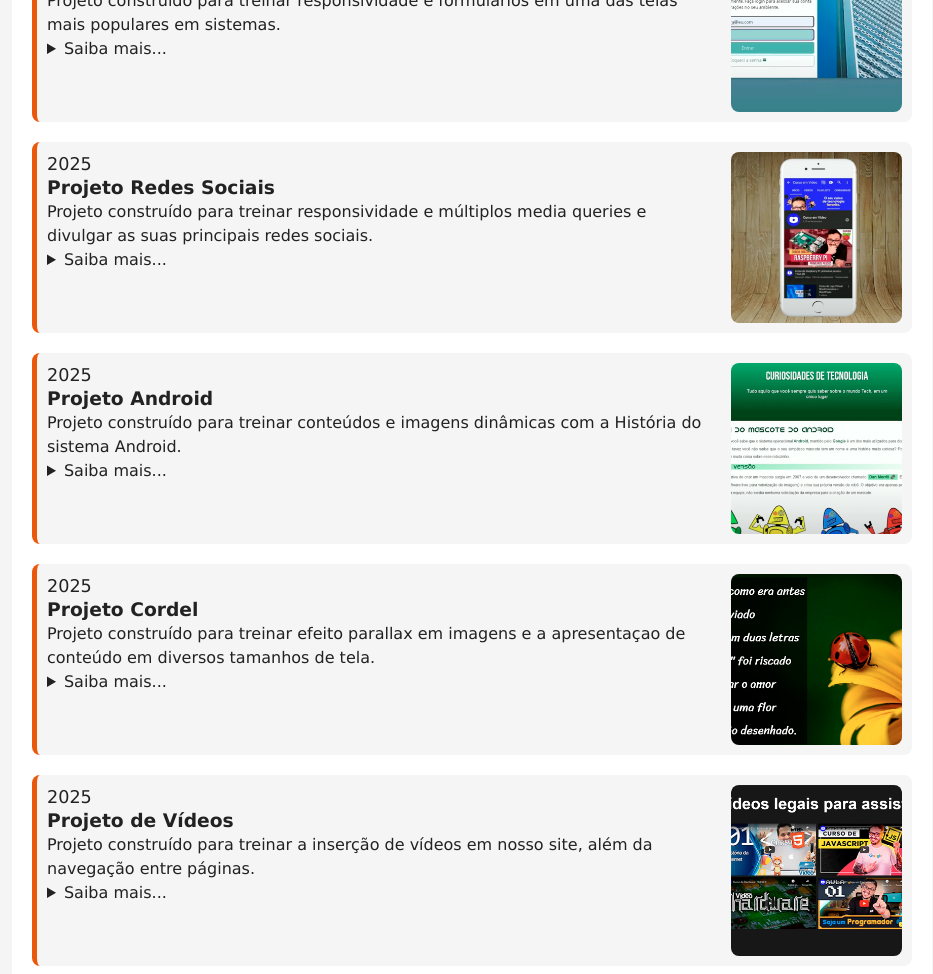
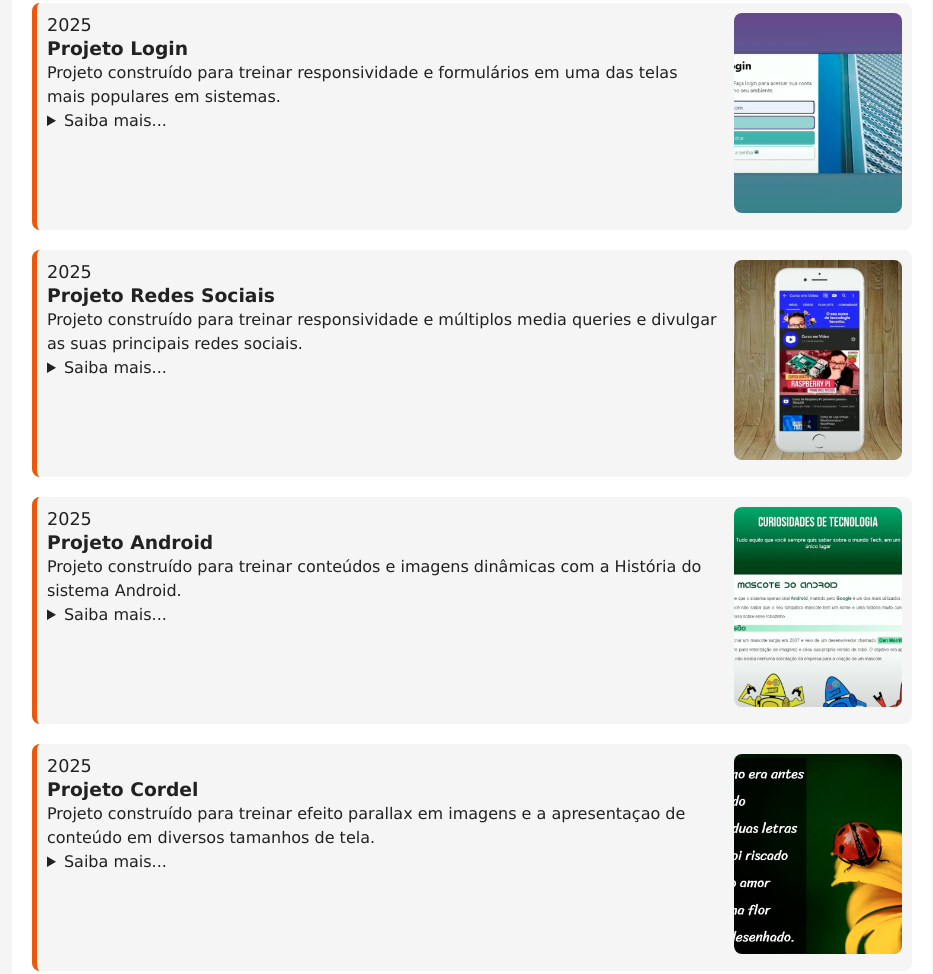
Before and after one commit to victormfmarques/projeto-portfolio, a plain HTML site: page index.html in a window 1280 px wide. Shown: the part 1750-2724 px from the top of the page, without its empty margins (328-1261 px from the left). Drawn offline with Linux system fonts and the light colour scheme.

Commit message:
ancora nas imagens

```diff
--- a/estilos/style.css
+++ b/estilos/style.css
@@ -248,7 +248,6 @@ section#detalhes article#projetos div#projetos-container div.projeto {
   border-radius: 8px;
   padding: 10px;
   transition: border-width .5s ease-in-out, border-color .5s ease-in-out;
-  flex-direction: row-reverse;
 }
 
 section#detalhes article#projetos div#projetos-container div.projeto:hover {
@@ -261,7 +260,7 @@ section#detalhes article#projetos div#projetos-container div.projeto p.ano {
   font-size: 1.1em;
 }
 
-section#detalhes article#projetos div#projetos-container div.projeto img.foto {
+section#detalhes article#projetos div#projetos-container div.projeto .foto {
   width: 100%;
   aspect-ratio: 16/9;
   object-fit: cover;
@@ -296,14 +295,14 @@ footer p {
   }
 
   section#ficha {
-    grid-column: 2;
-    height: 650px;
+    grid-column: 2 / 3;
+    height: fit-content;
     position: sticky;
     top: 65px;
   }
 
   section#detalhes {
-    grid-column: 3;
+    grid-column: 3 / 4;
   }
 
   section#detalhes article#skills div#skill-container {
@@ -313,15 +312,21 @@ footer p {
   section#detalhes article#projetos div#projetos-container div.projeto {
     flex-direction: row-reverse;
     justify-content: space-between;
+    align-items: flex-start;
   }
 
   section#detalhes article#projetos div#projetos-container div.projeto div.projeto-info {
     width: 80%;
   }
 
-  section#detalhes article#projetos div#projetos-container div.projeto img.foto {
-    aspect-ratio: 1/1;
-    max-width: 20%;
+  section#detalhes article#projetos div#projetos-container div.projeto .foto {
+    aspect-ratio: 1/5;
     max-height: 200px;
+    object-fit: cover;
+  }
+
+  section#detalhes article#projetos div#projetos-container div.projeto a {
+    width: 20%;
+    display: block;
   }
 }
--- a/index.html
+++ b/index.html
@@ -162,7 +162,7 @@
                     <div id="projetos-container">
                         <div class="projeto">
                             <!-- PROJETO 01 -->
-                            <img class="foto" src="imagens/projeto-01-videos.jpg" alt="projeto-01">
+                            <a href="https://victormfmarques.github.io/html-css/desafios/d009/desafio-navegacao" target="_blank"><img class="foto" src="imagens/projeto-01-videos.jpg" alt="projeto-01"></a>
                                 <div class="projeto-info">
                                     <p class="ano">2025</p>
                                     <h3 class="titulo">Projeto de Vídeos</h3>
@@ -178,7 +178,7 @@
 
                         <div class="projeto">
                             <!-- PROJETO 02 -->
-                            <img class="foto" src="imagens/projeto-02-cordel.jpg" alt="projeto-01">
+                            <a href="https://victormfmarques.github.io/projeto-cordel/" target="_blank"><img class="foto" src="imagens/projeto-02-cordel.jpg" alt="projeto-02"></a>
                                 <div class="projeto-info">
                                     <p class="ano">2025</p>
                                     <h3 class="titulo">Projeto Cordel</h3>
@@ -194,7 +194,7 @@
 
                         <div class="projeto">
                             <!-- PROJETO 03 -->
-                            <img class="foto" src="imagens/projeto-03-android.jpg" alt="projeto-01">
+                            <a href="https://victormfmarques.github.io/projeto-android/" target="_blank"><img class="foto" src="imagens/projeto-03-android.jpg" alt="projeto-03"></a>
                                 <div class="projeto-info">
                                     <p class="ano">2025</p>
                                     <h3 class="titulo">Projeto Android</h3>
@@ -210,7 +210,7 @@
 
                         <div class="projeto">
                             <!-- PROJETO 04 -->
-                            <img class="foto" src="imagens/projeto-04-links.jpg" alt="projeto-01">
+                            <a href="https://victormfmarques.github.io/projeto-social/" target="_blank"><img class="foto" src="imagens/projeto-04-links.jpg" alt="projeto-04"></a>
                                 <div class="projeto-info">
                                     <p class="ano">2025</p>
                                     <h3 class="titulo">Projeto Redes Sociais</h3>
@@ -226,7 +226,7 @@
 
                         <div class="projeto">
                             <!-- PROJETO 05 -->
-                            <img class="foto" src="imagens/projeto-05-login.jpg" alt="projeto-01">
+                            <a href="https://victormfmarques.github.io/projeto-login/" target="_blank"><img class="foto" src="imagens/projeto-05-login.jpg" alt="projeto-05"></a>
                                 <div class="projeto-info">
                                     <p class="ano">2025</p>
                                     <h3 class="titulo">Projeto Login</h3>
@@ -242,7 +242,7 @@
 
                         <div class="projeto">
                             <!-- PROJETO 06 -->
-                            <img class="foto" src="imagens/projeto-06-album.jpg" alt="projeto-01">
+                            <a href="https://victormfmarques.github.io/html-css/exercicios/ex026/mq004/" target="_blank"><img class="foto" src="imagens/projeto-06-album.jpg" alt="projeto-06"></a>
                                 <div class="projeto-info">
                                     <p class="ano">2025</p>
                                     <h3 class="titulo">Projeto Álbum de Fotos</h3>
@@ -258,7 +258,7 @@
 
                         <div class="projeto">
                             <!-- PROJETO 07 -->
-                            <img class="foto" src="imagens/projeto-07-marketplace.jpg" alt="projeto-01">
+                            <a href="https://ecomarket-samavi.vercel.app" target="_blank"><img class="foto" src="imagens/projeto-07-marketplace.jpg" alt="projeto-07"></a>
                                 <div class="projeto-info">
                                     <p class="ano">2025</p>
                                     <h3 class="titulo">Projeto de Marketplace</h3>
```
